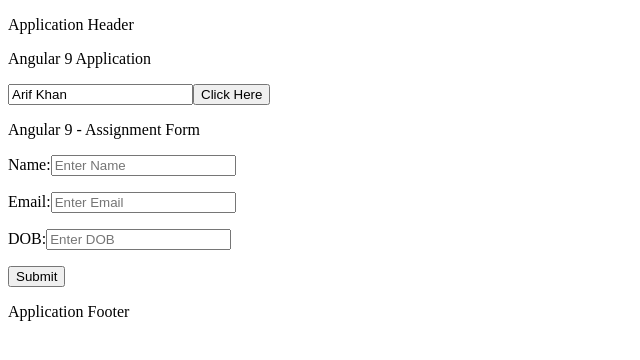
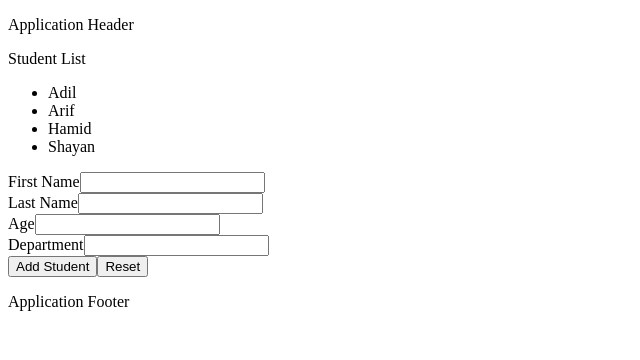
Before and after one commit to akhan0/angular9-app, an Angular app: page / in a window 1280 px wide. Shown: the top 360 px of the page, without its empty margins (0-640 px from the left). Built offline with nearby package versions, Linux system fonts and the light colour scheme.

Commit message:
Assignment 3

```diff
--- a/src/app/app.component.html
+++ b/src/app/app.component.html
@@ -1,5 +1,3 @@
 <app-header></app-header>
-<app-content></app-content>
-<inline-content></inline-content>
-<app-form></app-form>
+<app-student></app-student>
 <app-footer></app-footer>
--- a/src/app/components/content/content.component.html
+++ /dev/null
@@ -1,3 +0,0 @@
-<div>
-    <p>Angular 9 Application </p>
-</div>
--- a/src/app/components/content/content.component.ts
+++ /dev/null
@@ -1,15 +0,0 @@
-import { Component, OnInit } from '@angular/core';
-
-@Component({
-  selector: 'app-content',
-  templateUrl: './content.component.html',
-  styleUrls: ['./content.component.css']
-})
-export class ContentComponent implements OnInit {
-
-  constructor() { }
-
-  ngOnInit(): void {
-  }
-
-}
--- a/src/app/components/form/form.component.html
+++ /dev/null
@@ -1,9 +0,0 @@
-<div>
-    <p>{{formTitle}}</p>
-    <form>
-        <p>Name:<input placeholder={{namePlaceholder}} ></p>
-        <p>Email:<input placeholder={{emailPlaceholder}} ></p>
-        <p>DOB:<input placeholder={{dobPlaceholder}} ></p>
-        <p><button type="submit">{{ buttonText }}</button></p>
-    </form>
-</div>
--- a/src/app/components/form/form.component.ts
+++ /dev/null
@@ -1,19 +0,0 @@
-import { Component, OnInit } from '@angular/core';
-
-@Component({
-  selector: 'app-form',
-  templateUrl: './form.component.html',
-  styleUrls: ['./form.component.css']
-})
-export class FormComponent implements OnInit {
-  formTitle = "Angular 9 - Assignment Form";
-  namePlaceholder = "Enter Name";
-  emailPlaceholder = "Enter Email";
-  dobPlaceholder = "Enter DOB";
-  buttonText = "Submit";
-  constructor() { }
-
-  ngOnInit(): void {
-  }
-
-}
--- a/src/app/components/inlinecontent/inlinecontent.component.ts
+++ /dev/null
@@ -1,14 +0,0 @@
-import { Component } from '@angular/core';
-
-@Component({
-  selector: 'inline-content',
-  template: `<div>
-            <input type='text' placeholder={{namePlaceholder}} [value]='title' >
-            <button type='button'>{{buttonText}}</button>
-  </div>`,
-})
-export class InlineContentComponent {
-    namePlaceholder = 'Enter name';
-    buttonText = 'Click Here';
-    title = 'Arif Khan';
-}
--- /dev/null
+++ b/src/app/components/student/student.component.html
@@ -0,0 +1,28 @@
+<div>
+    <p>Student List</p>
+    <ul>
+        <li *ngFor="let a of student" (click)="selectStudent(a.id)">{{a.firstName}}</li>
+    </ul>
+    <form (ngSubmit)="onSubmit();studentForm.reset();" #studentForm="ngForm">
+        <div class="form-group">
+            <label for="firsNname">First Name</label>
+            <input type="text" class="form-control" id="firsNname" required [(ngModel)]="firstName" name="firsNname">
+        </div>
+        <div class="form-group">
+            <label for="lastName">Last Name</label>
+            <input type="text" class="form-control" id="lastName" required [(ngModel)]="lastName" name="lastName">
+        </div>
+        <div class="form-group">
+            <label for="age">Age</label>
+            <input type="number" class="form-control" id="age" required [(ngModel)]="age" name="age">
+        </div>
+        <div class="form-group">
+            <label for="dept">Department</label>
+            <input type="text" class="form-control" id="dept" required [(ngModel)]="dept" name="dept">
+        </div>
+        <div>
+            <button type="submit">{{btnLabel}}</button>
+            <button type="button" class="btn btn-default" (click)="studentForm.reset();resetform();">Reset</button>{{id}}
+        </div>
+    </form>
+</div>
--- /dev/null
+++ b/src/app/components/student/student.component.ts
@@ -0,0 +1,58 @@
+import { Component, OnInit } from '@angular/core';
+
+@Component({
+  selector: 'app-student',
+  templateUrl: './student.component.html',
+  styleUrls: ['./student.component.css']
+})
+export class StudentComponent implements OnInit {
+  id: number;
+  firstName: string;
+  lastName: string;
+  age: number;
+  dept: string;
+  btnLabel = "Add Student";
+
+
+  student = [{ id: 1, firstName: 'Adil', lastName: 'khan', age: 34, dept: 'CS' },
+  { id: 2, firstName: 'Arif', lastName: 'khan', age: 34, dept: 'CS' },
+  { id: 3, firstName: 'Hamid', lastName: 'Ali', age: 34, dept: 'CS' },
+  { id: 4, firstName: 'Shayan', lastName: 'Ahmad', age: 34, dept: 'CS' },];
+
+  constructor() { }
+
+  ngOnInit(): void {
+  }
+  resetform() {
+    this.id = 0;
+    this.btnLabel = "Add Student";
+  }
+  onSubmit() {
+    if (this.id) {
+      var student = this.student.filter(i => i.id == this.id);
+      if(student.length > 0)
+      {
+        student[0].firstName = this.firstName;
+        student[0].lastName = this.lastName;
+        student[0].age = this.age;
+        student[0].dept = this.dept;
+      }
+    }
+    else {
+      let _id = Math.floor(Math.random() * (1000 - 4 + 1)) + 4;
+      this.student.push({ id: _id, firstName: this.firstName, lastName: this.lastName, age: this.age, dept: this.dept });
+    }
+  }
+  selectStudent(id) {
+    var student = this.student.filter(i => i.id == id);
+    if (student.length > 0) {
+      this.id = student[0].id;
+      this.firstName = student[0].firstName;
+      this.lastName = student[0].lastName;
+      this.age = student[0].age;
+      this.dept = student[0].dept;
+      this.btnLabel = "Update Student";
+    }
+  }
+
+}
```
Also changed, not shown: src/app/app.module.ts (+5 -7 lines), src/app/components/form/form.component.css (deleted), src/app/components/student/student.component.css (added), 2 other files (tests, documents, lock files or other folders).
